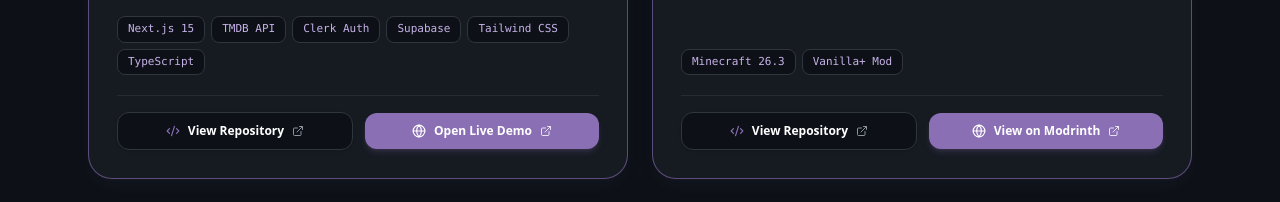
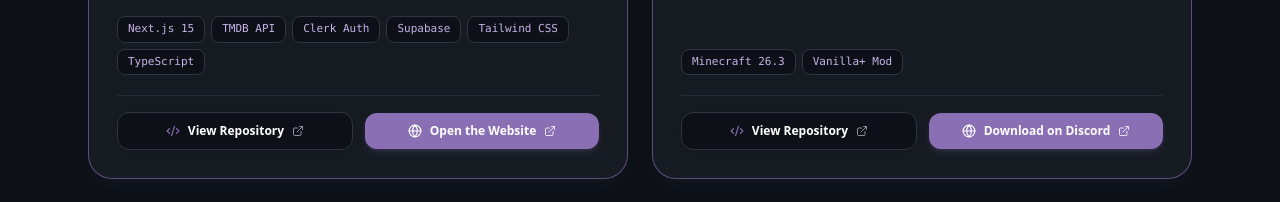
Before and after one commit to Dhityavv/Dhityavv, a Next.js app: page /projects in a window 1280 px wide. Shown: the part 780-982 px from the top of the page. Built offline with nearby package versions, Linux system fonts and the light colour scheme.

Commit message:
updated project

```diff
--- a/app/projects/page.tsx
+++ b/app/projects/page.tsx
@@ -69,8 +69,8 @@ const ALL_PROJECTS: ProjectDetail[] = [
       "Clean, non-intrusive implementation for survival worlds",
     ],
     repoUrl: "https://github.com/Dhityavv/Universal-Chiseled-Bookshelf",
-    liveUrl: "https://modrinth.com/mod/universal-chiseled-bookshelf",
-    liveLabel: "View on Modrinth",
+    liveUrl: "https://discord.gg/vCZHM2NmA",
+    liveLabel: "Download on Discord",
   },
   {
     id: "ai-lab",
@@ -300,7 +300,7 @@ export default function ProjectsHubPage() {
                       className="flex-1 inline-flex items-center justify-center gap-2 py-2.5 rounded-xl bg-[#8A6FB5] hover:bg-[#795ea3] text-xs font-bold text-white shadow-md shadow-[#8A6FB5]/20 hover:shadow-[#8A6FB5]/35 transition-all"
                     >
                       <Globe className="w-3.5 h-3.5" />
-                      <span>{proj.liveLabel ?? "Open Live Demo"}</span>
+                      <span>{proj.liveLabel ?? "Open the Website"}</span>
                       <ExternalLink className="w-3 h-3 text-white/80" />
                     </a>
                   )}
```
